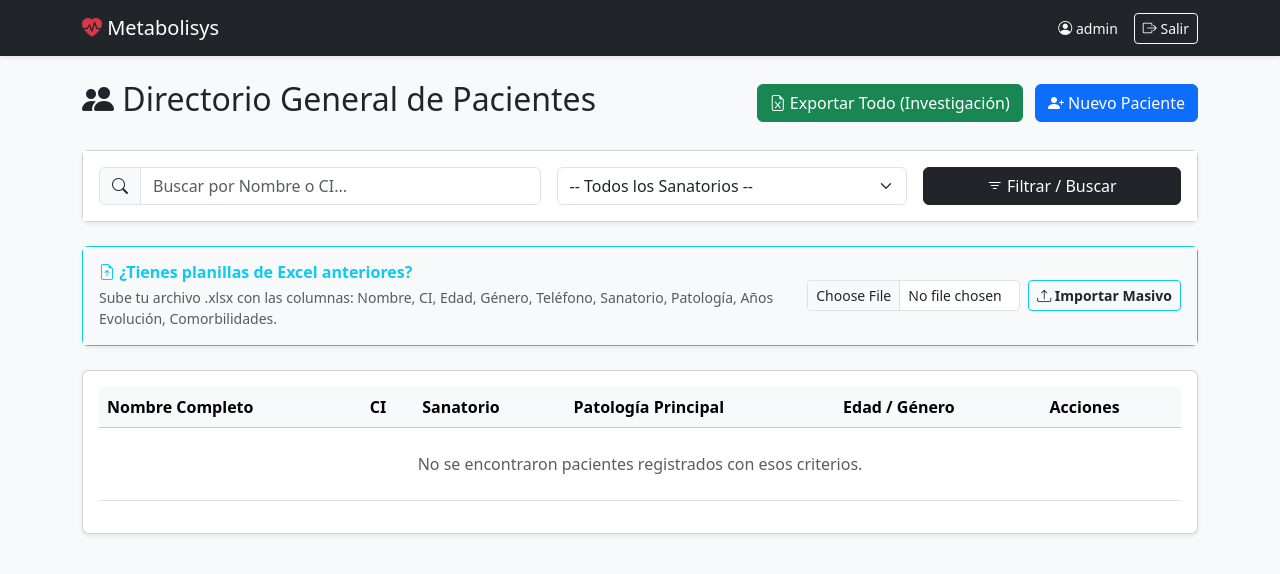
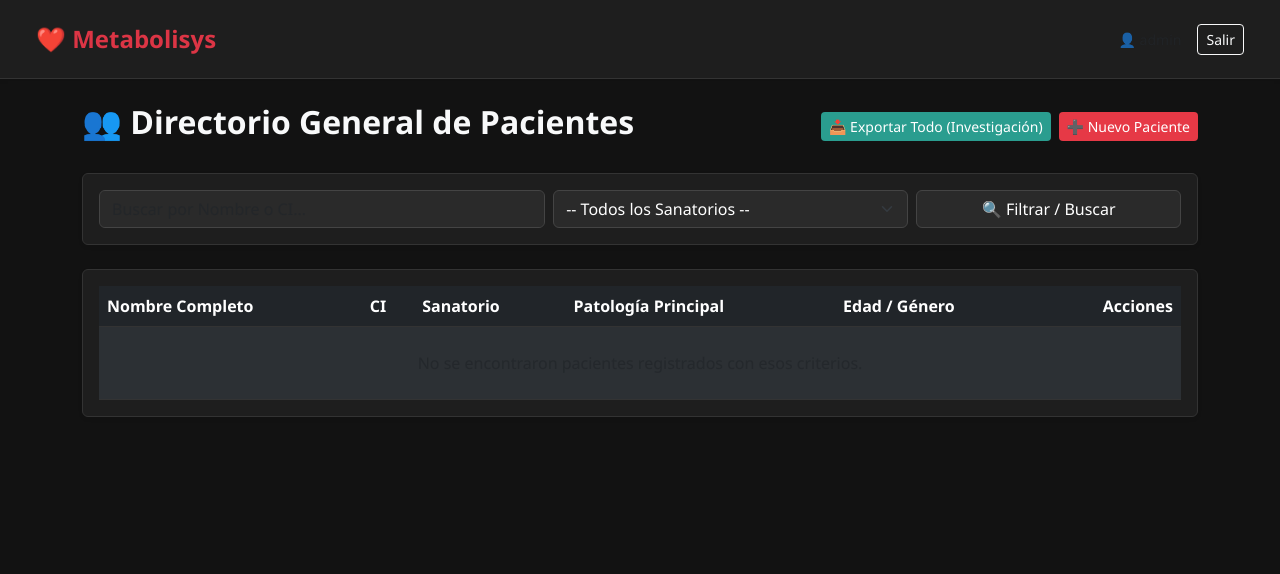
Before and after one commit to patriciafranco-web/Metabolysis1.0-Prueba, a Flask app: page / in a window 1280 px wide. Shown: the top 574 px of the page. Run offline with Flask 3, Linux system fonts and the light colour scheme; the visitor is signed in with stand-in values (Sample User, id 1); data that the repository does not hold is empty.

Commit message:
Update index.html

```diff
--- a/templates/index.html
+++ b/templates/index.html
@@ -1,25 +1,56 @@
-{% extends "base.html" %}
-{% block content %}
-<div class="d-flex justify-content-between align-items-center mb-4">
-    <h2><i class="bi bi-people-fill"></i> Directorio General de Pacientes</h2>
-    <div>
-        <a href="/export/excel" class="btn btn-success me-2"><i class="bi bi-file-earmark-excel"></i> Exportar Todo (Investigación)</a>
-        <a href="/patient/new" class="btn btn-primary"><i class="bi bi-person-plus-fill"></i> Nuevo Paciente</a>
+<!DOCTYPE html>
+<html lang="es">
+<head>
+    <meta charset="UTF-8">
+    <title>Directorio de Pacientes - METABOLISYS</title>
+    <meta name="viewport" content="width=device-width, initial-scale=1">
+    <link href="https://cdn.jsdelivr.net/npm/bootstrap@5.3.0/dist/css/bootstrap.min.css" rel="stylesheet">
+    <style>
+        body { background-color: #121212; color: #e0e0e0; font-family: 'Segoe UI', Tahoma, Geneva, Verdana, sans-serif; }
+        .navbar { background-color: #1e1e1e; border-bottom: 1px solid #333; }
+        .card { background-color: #1e1e1e; border: 1px solid #333; color: #fff; }
+        .table { color: #e0e0e0; border-color: #333; }
+        .table-dark { background-color: #242424; }
+        .form-control, .form-select { background-color: #2a2a2a; border: 1px solid #444; color: #fff; }
+        .form-control:focus, .form-select:focus { background-color: #333; border-color: #ff6b6b; color: #fff; box-shadow: none; }
+        .btn-primary { background-color: #e63946; border: none; }
+        .btn-primary:hover { background-color: #d90429; }
+        .btn-success { background-color: #2a9d8f; border: none; }
+        .btn-success:hover { background-color: #21867a; }
+        .btn-dark-custom { background-color: #2a2a2a; color: #fff; border: 1px solid #444; }
+        .btn-dark-custom:hover { background-color: #333; color: #fff; }
+    </style>
+</head>
+<body class="py-0">
+
+    <!-- Navbar Superior -->
+    <nav class="navbar navbar-dark px-4 py-3 mb-4 shadow-sm">
+        <div class="container-fluid">
+            <span class="navbar-brand fw-bold text-danger fs-4">❤️ Metabolisys</span>
+            <div class="d-flex align-items-center gap-3">
+                <span class="text-muted small">👤 {{ session.get('username', 'admin') }}</span>
+                <a href="{{ url_for('logout') }}" class="btn btn-outline-light btn-sm">Salir</a>
+            </div>
+        </div>
+    </nav>
+
+<div class="container pb-5">
+    <div class="d-flex justify-content-between align-items-center mb-4 flex-wrap gap-2">
+        <h2 class="text-light fw-bold">👥 Directorio General de Pacientes</h2>
+        <div class="d-flex gap-2">
+            <a href="{{ url_for('export_excel') }}" class="btn btn-success btn-sm">📥 Exportar Todo (Investigación)</a>
+            <a href="{{ url_for('new_patient', sanatorio=current_sanatorio) }}" class="btn btn-primary btn-sm">➕ Nuevo Paciente</a>
         </div>
     </div>
 
-<!-- Barra de Búsqueda Instantánea y Filtros -->
-<div class="card shadow-sm mb-4">
-    <div class="card-body bg-white">
-        <form method="GET" action="/" class="row g-3 align-items-center">
+    <!-- Barra de Búsqueda y Filtro por Sanatorio -->
+    <div class="card p-3 mb-4 shadow-sm">
+        <form method="GET" action="{{ url_for('index') }}" class="row g-2 align-items-center">
             <div class="col-md-5">
-                <div class="input-group">
-                    <span class="input-group-text bg-light"><i class="bi bi-search"></i></span>
                 <input type="text" class="form-control" name="q" placeholder="Buscar por Nombre o CI..." value="{{ search_query }}">
             </div>
-            </div>
             <div class="col-md-4">
-                <select name="sanatorio" class="form-select">
+                <select class="form-select" name="sanatorio">
                     <option value="">-- Todos los Sanatorios --</option>
                     {% for s in sanatorios %}
                     <option value="{{ s }}" {% if current_sanatorio == s %}selected{% endif %}>{{ s }}</option>
@@ -27,58 +58,50 @@
                 </select>
             </div>
             <div class="col-md-3">
-                <button type="submit" class="btn btn-dark w-100"><i class="bi bi-filter"></i> Filtrar / Buscar</button>
+                <button type="submit" class="btn btn-dark-custom w-100">🔍 Filtrar / Buscar</button>
             </div>
         </form>
     </div>
-</div>
 
-<!-- Panel de Importación Masiva de Excel -->
-<div class="card shadow-sm mb-4 border-info">
-    <div class="card-body bg-light d-flex justify-content-between align-items-center">
-        <div>
-            <h6 class="text-info fw-bold mb-1"><i class="bi bi-file-earmark-arrow-up"></i> ¿Tienes planillas de Excel anteriores?</h6>
-            <p class="text-muted small mb-0">Sube tu archivo .xlsx con las columnas: Nombre, CI, Edad, Género, Teléfono, Sanatorio, Patología, Años Evolución, Comorbilidades.</p>
-        </div>
-        <form action="/import/excel" method="POST" enctype="multipart/form-data" class="d-flex align-items-center gap-2">
-            <input type="file" class="form-control form-control-sm" name="excel_file" accept=".xlsx" required>
-            <button type="submit" class="btn btn-sm btn-outline-info text-dark fw-bold text-nowrap"><i class="bi bi-upload"></i> Importar Masivo</button>
-        </form>
-    </div>
-</div>
-
-<div class="card shadow-sm">
-    <div class="card-body">
-        <table class="table table-hover align-middle">
-            <thead class="table-light">
+    <!-- Tabla de Pacientes -->
+    <div class="card p-3 shadow-sm">
+        <div class="table-responsive">
+            <table class="table table-dark table-striped table-hover align-middle mb-0">
+                <thead>
                     <tr>
                         <th>Nombre Completo</th>
                         <th>CI</th>
                         <th>Sanatorio</th>
                         <th>Patología Principal</th>
                         <th>Edad / Género</th>
-                    <th>Acciones</th>
+                        <th class="text-end">Acciones</th>
                     </tr>
                 </thead>
                 <tbody>
+                    {% if patients %}
                         {% for p in patients %}
                         <tr>
-                    <td><strong>{{ p.full_name }}</strong></td>
+                            <td class="fw-bold text-light">{{ p.full_name }}</td>
                             <td>{{ p.ci }}</td>
-                    <td><span class="badge bg-info text-dark">{{ p.sanatorio }}</span></td>
-                    <td><span class="badge bg-danger">{{ p.pathology_type }}</span></td>
-                    <td>{{ p.age }} años ({{ p.gender }})</td>
-                    <td>
-                        <a href="/patient/{{ p.id }}" class="btn btn-sm btn-outline-primary"><i class="bi bi-eye"></i> Historia Clínica</a>
+                            <td>{{ p.sanatorio }}</td>
+                            <td>{{ p.pathology_type or 'Diabetes / Obesidad' }}</td>
+                            <td>{{ p.age }} años / {{ p.gender }}</td>
+                            <td class="text-end">
+                                <a href="{{ url_for('patient_detail', id=p.id) }}" class="btn btn-outline-light btn-sm">Ver Ficha</a>
                             </td>
                         </tr>
+                        {% endfor %}
                     {% else %}
                         <tr>
                             <td colspan="6" class="text-center text-muted py-4">No se encontraron pacientes registrados con esos criterios.</td>
                         </tr>
-                {% endfor %}
+                    {% endif %}
                 </tbody>
             </table>
         </div>
     </div>
-{% endblock %}
+</div>
+
+<script src="https://cdn.jsdelivr.net/npm/bootstrap@5.3.0/dist/js/bootstrap.bundle.min.js"></script>
+</body>
+</html>
```
Lines whose indentation alone changed are shown as unchanged.
